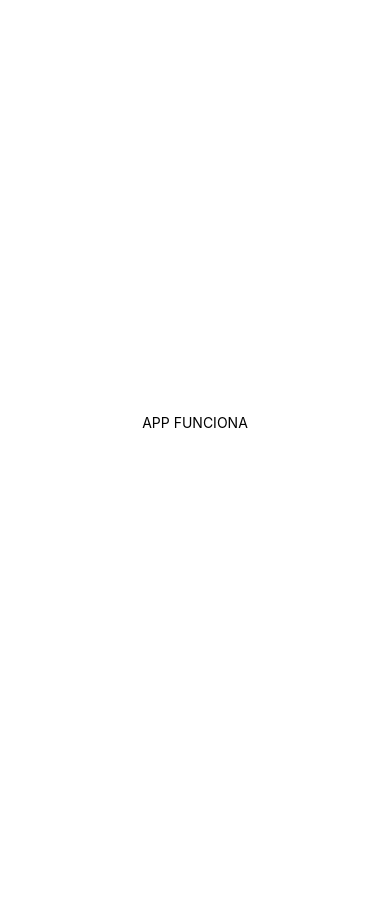
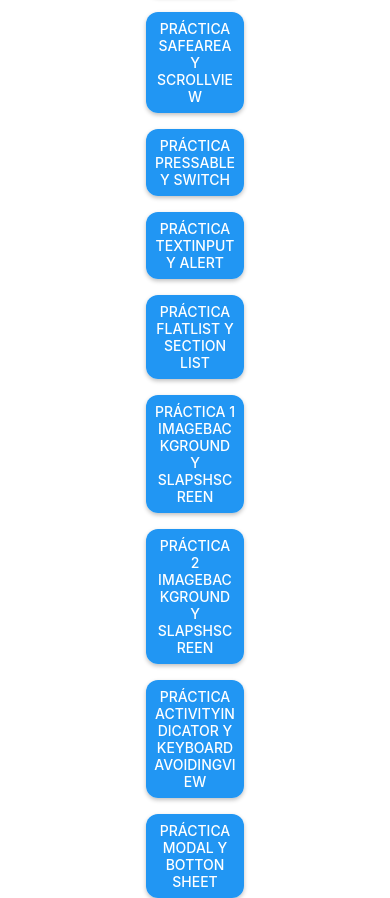
Before and after one commit to CoralMartinez/PM204, a React Native app in the folder Practica_5/miapp2/: screen / in a window 390 px wide. Before the commit the page ends 844 px from the top, so only its background shows below. Built offline with nearby package versions, Linux system fonts and the light colour scheme.

Commit message:
Pressable & Switch_practica_11

```diff
--- a/Practica_5/miapp2/App.js
+++ b/Practica_5/miapp2/App.js
@@ -1,9 +1,35 @@
-import { View, Text } from 'react-native';
+/*Zona 1: Importaciones, componentes y archivos*/
 
+import {StatusBar} from 'expo-status-bar';
+import {StyleSheet, Text, View} from 'react-native';
+import MenuScreen from './screens/MenuScreen';
+
+
+
+/*Zona 2: Main - Renderizado de componentes */
 export default function App() {
   return (
-    <View style={{ flex: 1, justifyContent: 'center', alignItems: 'center' }}>
-      <Text>APP FUNCIONA</Text>
+    <View style={styles.container}>
+
+      <MenuScreen> </MenuScreen>
+
+
+      <StatusBar style="auto" />
+
+
     </View>
   );
+
 }
+
+
+/*Zona 3: Estilos y posicionamiento */
+const styles = StyleSheet.create({
+  container: {
+    flex: 1,
+    backgroundColor: '#ffffff',
+
+  },
+
+
+});
--- a/Practica_5/miapp2/screens/MenuScreen.js
+++ b/Practica_5/miapp2/screens/MenuScreen.js
@@ -113,7 +113,7 @@ const styles = StyleSheet.create({
   },
 
   boton: {
-    width: '85%',
+    width: '25%',
     marginVertical: 8,
     borderRadius: 12,
     overflow: 'hidden', //  borde redondeado
--- a/Practica_5/miapp2/screens/Pressable_Switch.js
+++ b/Practica_5/miapp2/screens/Pressable_Switch.js
@@ -1,19 +1,57 @@
 /*Zona 1: Importaciones, componentes y archivos*/
 
 import {StatusBar} from 'expo-status-bar';
-import {StyleSheet, Text, View} from 'react-native';
-
+import {StyleSheet, Text, View, Pressable, Switch} from 'react-native';
+import {useState} from 'react';
 
 /*Zona 2: Main - Renderizado de componentes */
 export default function Pressable_Switch() {
+  const[contador, setContador] = useState(0);
+  const[isDark, setIsDark] = useState(false);
+  const tema = {
+    fondo: isDark ? '#1a1a2e':'#eef2ff',
+    texto: isDark ? '#e2e8f0':'#1e293b',
+    tarjeta: isDark ? '#16213e': '#ffffff'
+  }
+
   return (
-    <View style={styles.container}>
+    <View style={[styles.container, {backgroundColor: tema.fondo}]}>
 
-        <Text>Aquí va la práctica de Pressable y Switch</Text>
+      <Text>Práctica de Pressable y Switch</Text>
+      <Text style={[styles.contador, {color: tema.texto}]}>
+        Presiones: {contador}</Text>
+      <Text style={{color: tema.texto, fontSize:16}}>
+        {isDark ? 'Modo Oscuro':'Modo Claro'}
+      </Text>
 
+      <Switch value ={isDark} onValueChange={(value) => setIsDark(value)}
+        trackColor={{false: '#cbd5e1', true: '#6366f1'}}
+        thumbColor={isDark ? '#ffffff':'#f1f5f9'}
+      />
 
-      <StatusBar style="auto" />
+        <Pressable style={({pressed})=>[
+           styles.boton,
+           pressed && styles.botonPresionado,
+           contador>=5 && styles.botonDesactivado
 
+          ]}
+
+           onPress={()=> setContador(contador + 1)}
+           onPressIn={()=> console.log('Empezaste a presionar')}
+           onPressOut={()=> console.log('Soltaste el botón')}
+           onLongPress={()=> console.log('Presión larga detectada')}
+           delayLongPress={1000}
+           disabled = {contador>=5}
+           hitSlop={10}
+           android_ripple={{color:'green'}}
+        >
+
+         <Text style={styles.textoBoton}>{contador >= 5 ?
+         'Boton desactivado':'Aumentar contador'}
+         </Text>
+        </Pressable>
+
+      <StatusBar style={isDark ? 'light':'dark'} />
 
     </View>
   );
@@ -27,8 +65,34 @@ const styles = StyleSheet.create({
     backgroundColor: '#ffffff',
     alignItems: 'center',
     justifyContent: 'center',
-    flexDirection:'column-reverse',
+    flexDirection:'column',
   },
 
+  boton: {
+    backgroundColor: '#2563eb',
+    paddingVertical :14,
+    paddingHorizontal: 25,
+    borderRadius: 10,
+  },
+
+  textoBoton:{
+    color: 'white',
+    fontSize: 18,
+    fontWeight: 'bold',
+  },
+
+  botonPresionado: {
+    backgroundColor: 'cyan',
+    transform: [{scale:0.96}]
+  },
+
+  contador: {
+    fontSize: 20,
+    marginBottom: 20,
+  },
+
+  botonDesactivado: {
+    backgroundColor: 'pink'
+  }
 
 });
```
